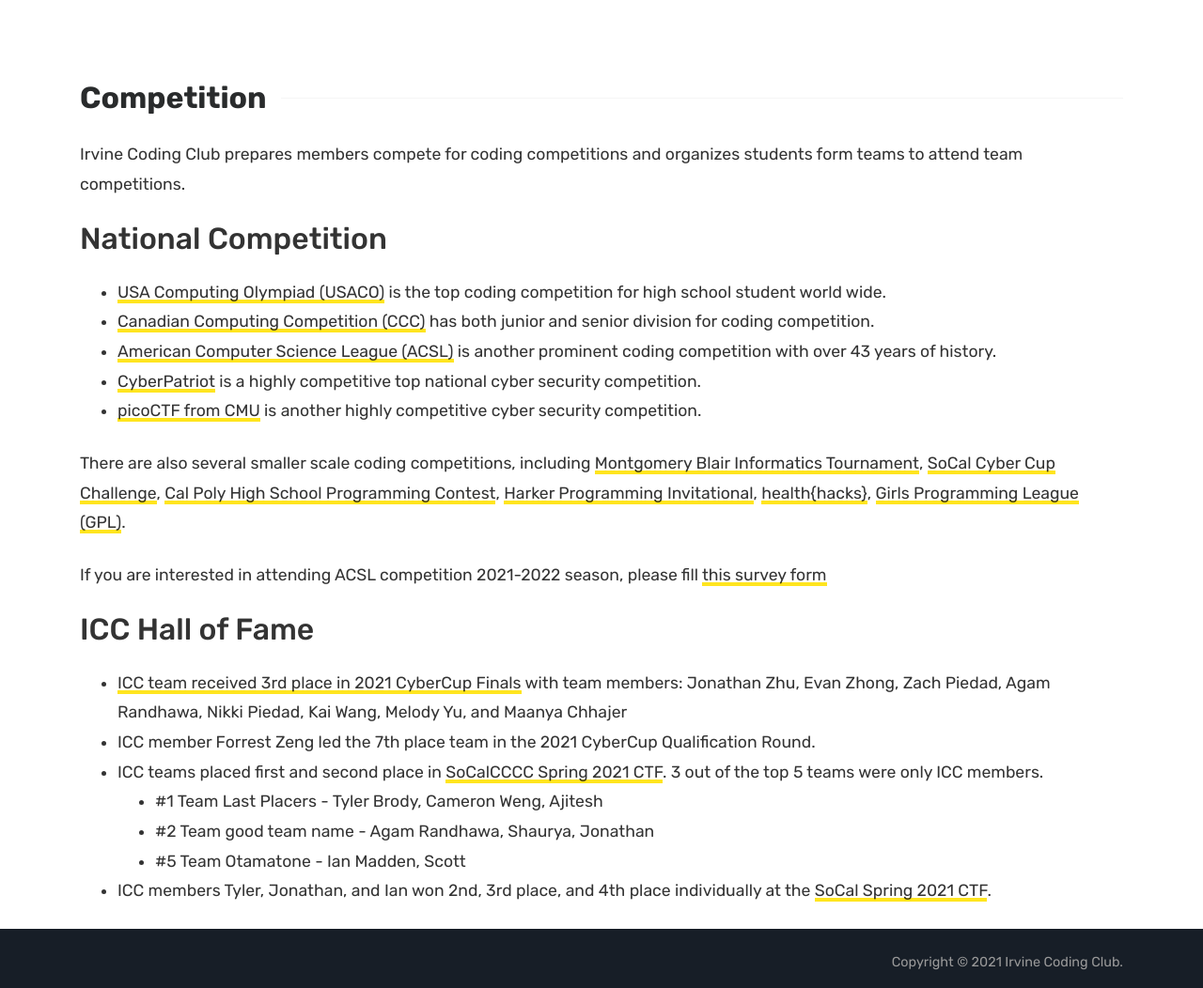
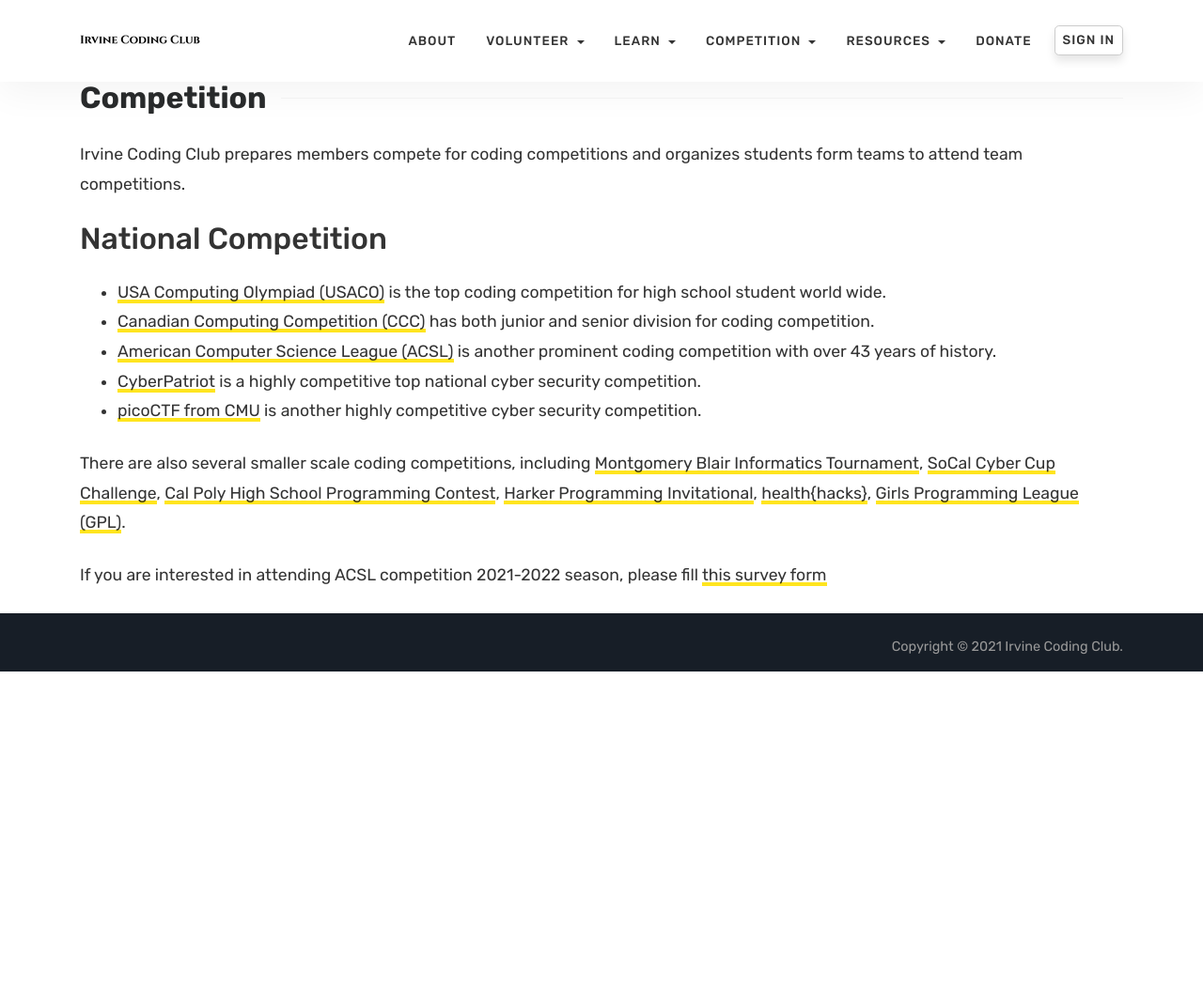
Before and after one commit to irvinecodingclub/irvinecodingclub.github.io, a Jekyll site: the page built from competition.md, in a window 1280 px wide and 1052 px high. Shown: the whole window at 94% size. Built offline with Jekyll 4.4.1, drawn with Linux system fonts in a browser that asks for light colours.

Commit message:
competition

```diff
--- a/_includes/navbar.html
+++ b/_includes/navbar.html
@@ -41,10 +41,18 @@
                     </div>
                 </li>
 
-                <li class="nav-item">
-                    <a class="nav-link" href="{{ site.baseurl }}/competition">Competitions</a>
+                <li class="nav-item dropdown">
+                    <a class="nav-link dropdown-toggle" href="#" id="navbarDropdown" role="button" data-toggle="dropdown" aria-haspopup="true" aria-expanded="false">
+                        Competition
+                    </a>
+                    <div class="dropdown-menu" aria-labelledby="navbarDropdown" style="border: 1px solid #eceeef;">
+                        <a class="dropdown-item" href="{{ site.baseurl }}/fame">Hall of Fame</a>
+                        <div class="dropdown-divider"></div>
+                        <a class="dropdown-item" href="{{ site.baseurl }}/competition">Competitive Programming</a>
+                        <a class="dropdown-item" href="{{ site.baseurl }}/USACO">USACO</a>
+                        <a class="dropdown-item" href="{{ site.baseurl }}/ACSL">ACSL</a>
+                    </div>
                 </li>
-
 
                 <li class="nav-item dropdown">
                     <a class="nav-link dropdown-toggle" href="#" id="navbarDropdown" role="button" data-toggle="dropdown" aria-haspopup="true" aria-expanded="false">
--- a/competition.md
+++ b/competition.md
@@ -15,16 +15,3 @@
 There are also several smaller scale coding competitions, including [Montgomery Blair Informatics Tournament](https://mbit.mbhs.edu/), [SoCal Cyber Cup Challenge](https://cyberskyline.com/events/socalccc), [Cal Poly High School Programming Contest](https://www.cpp.edu/~hspc/), [Harker Programming Invitational](https://web.harker.org/programming/), [health{hacks}](https://healthhacks.tech/), [Girls Programming League (GPL)](https://www.girlsprogrammingleague.org/).
 
 If you are interested in attending ACSL competition 2021-2022 season, please fill [this survey form](https://forms.gle/G7gAhVgqa3RVUQZ98)
-
-
-
-## ICC Hall of Fame
-
-* [ICC team received 3rd place in 2021 CyberCup Finals](/2021/05/21/socal-cyber-cup-2021.html) with team members: Jonathan Zhu, Evan Zhong, Zach Piedad, Agam Randhawa, Nikki Piedad, Kai Wang, Melody Yu, and Maanya Chhajer
-* ICC member Forrest Zeng led the 7th place team in the 2021 CyberCup Qualification Round.
-* ICC teams placed first and second place in [SoCalCCCC Spring 2021 CTF](https://socalcccc.ctfd.io/scoreboard). 3 out of the top 5 teams were only ICC members.
-    * #1 Team Last Placers - Tyler Brody, Cameron Weng, Ajitesh
-    * #2 Team good team name - Agam Randhawa, Shaurya, Jonathan
-    * #5 Team Otamatone - Ian Madden, Scott
-
-* ICC members Tyler, Jonathan, and Ian won 2nd, 3rd place, and 4th place individually at the [SoCal Spring 2021 CTF](https://socalcccc.ctfd.io/scoreboard).
```
Also changed, not shown: other parts of _includes/navbar.html (+1 -1 lines), _posts/2020-01-02-ACSL-competition-training.md (+1 -0 lines), fame.md (added, +14 -0 lines), usaco.md (added, +10 -0 lines).
